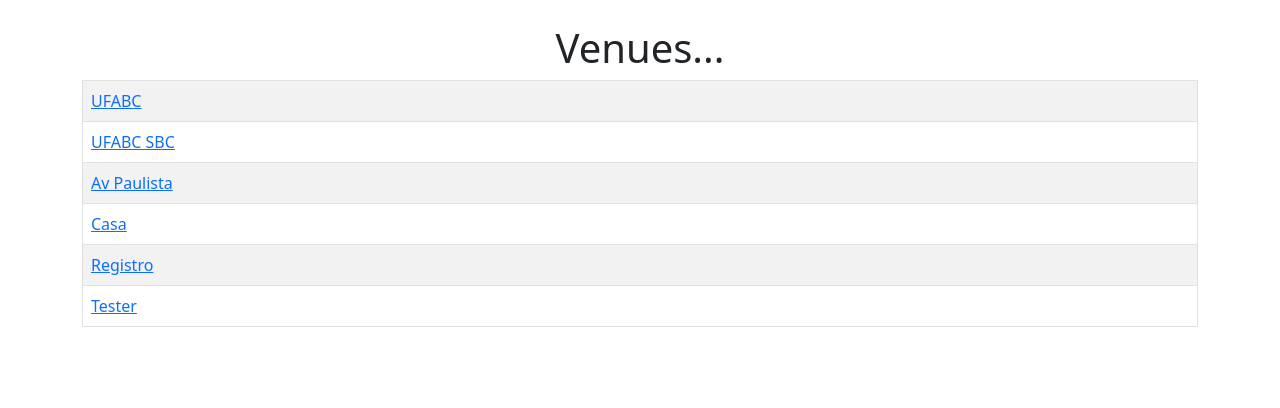
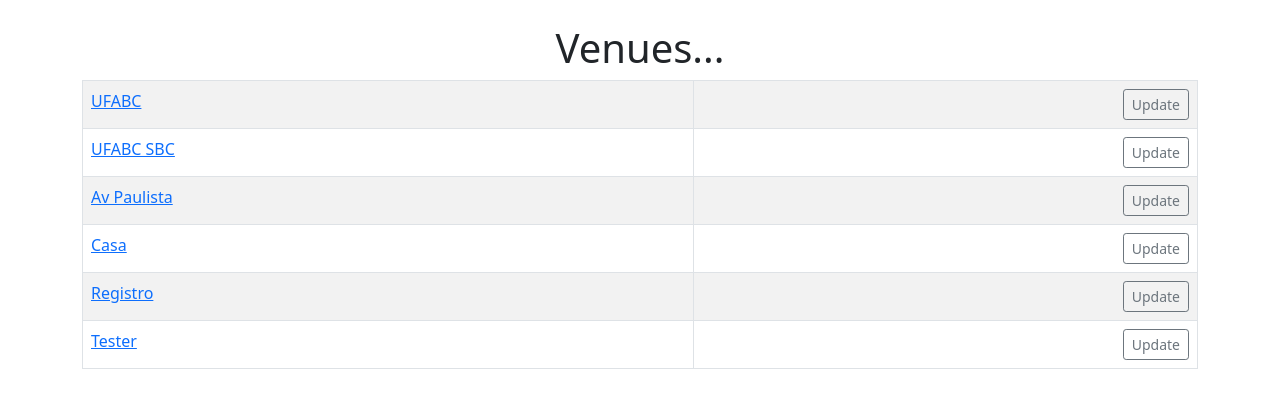
Before and after one commit to n4oji/Project, a Django app: page /list_venues in a window 1280 px wide. Shown: the part 56-464 px from the top of the page. Run offline with Django 4.2, Linux system fonts and the light colour scheme; data comes from the database, SQL or seed files in the repository; both versions use the stored data as it was after the commit.

Commit message:
update venue

```diff
--- a/my_website/events/templates/events/venue.html
+++ b/my_website/events/templates/events/venue.html
@@ -7,9 +7,12 @@
 	<h1>Venues...</h1>
 	<table class="table table-bordered table-striped table-hover">
 		{% for venue in venue_list %}
-		<tr>
+		<tr >
 			<td>
 				<a href="{% url 'show-venue' venue.id %}">{{ venue }}</a>
+			</td>
+			<td align="right" >
+				<a href="{% url 'update-venue' venue.id %}" class="btn btn-outline-secondary btn-sm">Update</a>
 			</td>
 		</tr>
 		{% endfor %}
--- a/my_website/events/urls.py
+++ b/my_website/events/urls.py
@@ -9,4 +9,5 @@
     path('list_venues', views.list_venues, name="list-venues"),
     path('show_venue/<venue_id>', views.show_venue, name="show-venue"),
     path('search_venues', views.search_venues, name="search-venues"),
+    path('update_venue/<venue_id>', views.update_venue, name="update-venue"),
 ]
--- a/my_website/events/views.py
+++ b/my_website/events/views.py
@@ -1,4 +1,4 @@
-from django.shortcuts import render
+from django.shortcuts import render, redirect
 from django.http import HttpResponseRedirect
 import calendar
 from calendar import HTMLCalendar
@@ -70,3 +70,13 @@
 			'venues': venues})
 	else:
 		return render(request, 'events/search_venues.html', {})
+
+def update_venue(request, venue_id):
+	venue = Venue.objects.get(pk=venue_id)
+	form = VenueForm(request.POST or None, instance=venue)
+	if form.is_valid():
+		form.save()
+
+		return redirect('list-venues')
+
+	return render(request, 'events/update_venue.html', {'venue': venue, 'form': form})
```
Also changed, not shown: my_website/events/templates/events/search_venues.html (+8 -6 lines), my_website/events/templates/events/update_venue.html (added, +14 -0 lines), my_website/db.sqlite3.
